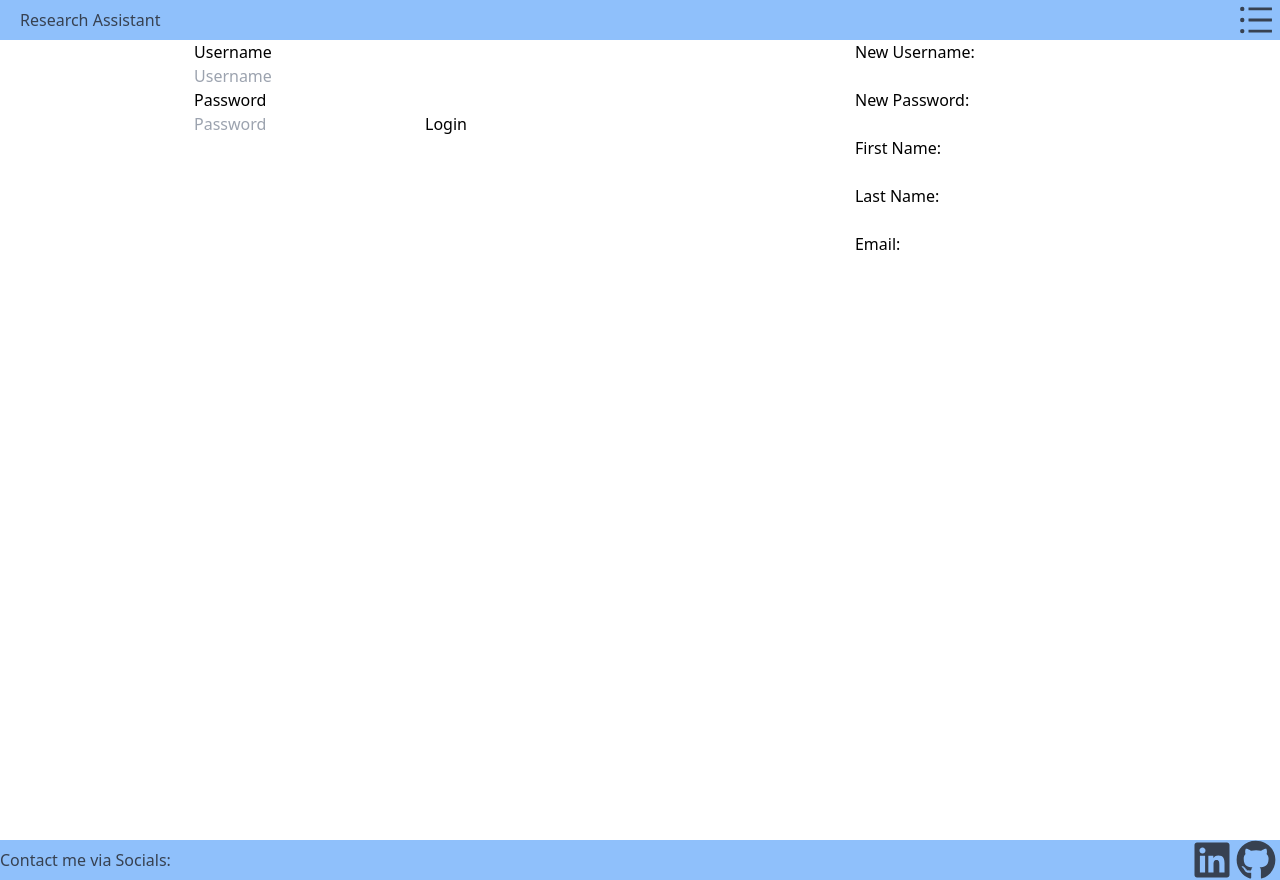
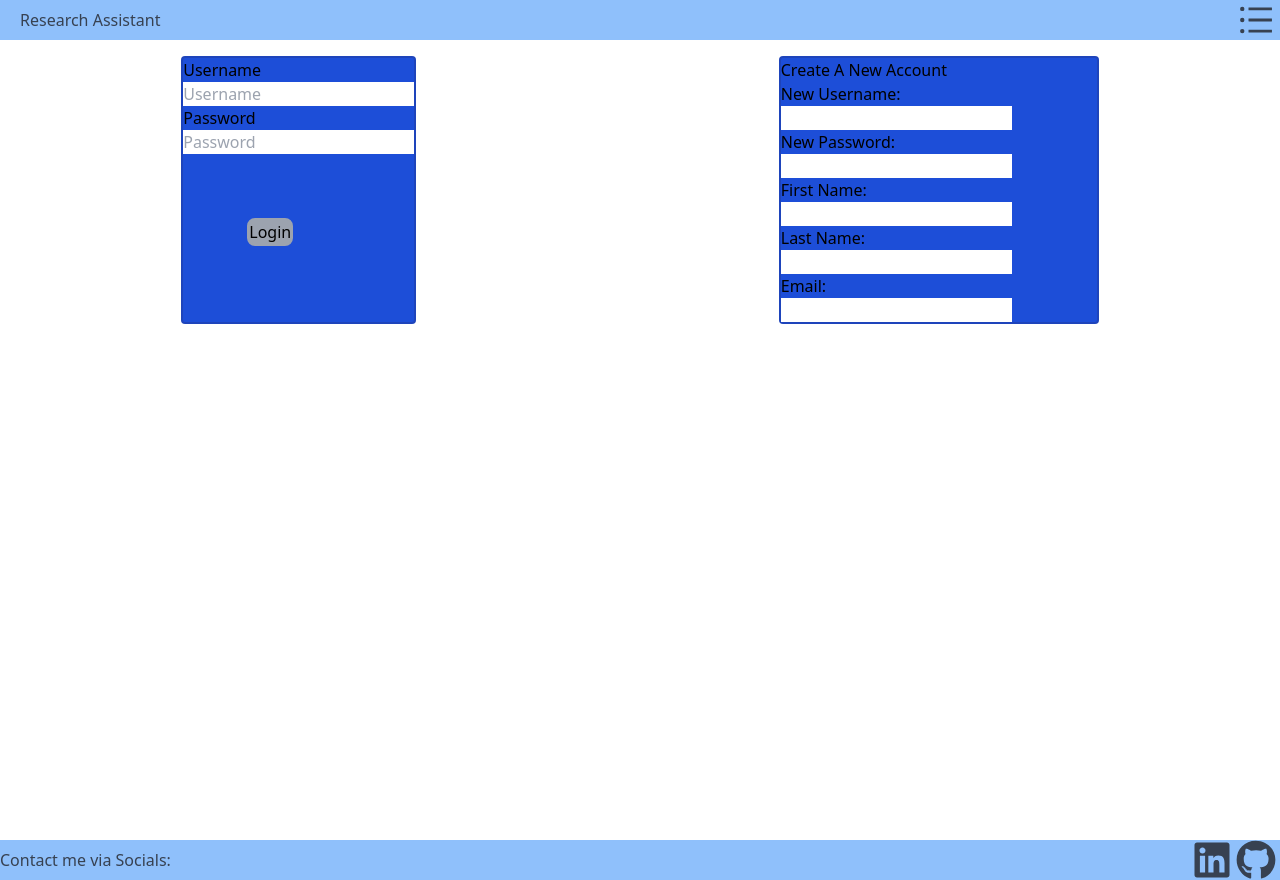
Before and after one commit to Ledan-bot/FARA, a React app: page / in a window 1280 px wide. Built offline with nearby package versions, Linux system fonts and the light colour scheme.

Commit message:
Need 2 Fix Style on Create Acc.

```diff
--- a/src/components/EntryPage/CreateAccount.jsx
+++ b/src/components/EntryPage/CreateAccount.jsx
@@ -28,7 +28,7 @@ export default function CreateAccount() {
 
   return (
     <>
-      <form>
+      <form className="flex-1 ">
         <p>New Username:</p>
         <input type='text' onChange={e => updateRegisterUsername(e.target.value)}/>
         <p>New Password:</p>
--- a/src/components/EntryPage/EntryPage.jsx
+++ b/src/components/EntryPage/EntryPage.jsx
@@ -11,10 +11,11 @@ export default function EntryPage() {
       <Header />
       <main className="h-screen">
         <section className="flex flex-wrap justify-around">
-          <section id="Login">
+          <section id="Login" className="m-4 bg-blue-700 border-2 border-solid border-blue-800 border-opacity-70 rounded ">
             <LoginForm />
           </section>
-          <section id="Create-Account">
+          <section id="Create-Account" className="flex flex-col justify-items-center m-4 w-80 bg-blue-700 border-2 border-solid border-blue-800 border-opacity-70 rounded ">
+            <h2 className="flex-1">Create A New Account</h2>
             <CreateAccount />
           </section>
         </section>
--- a/src/components/EntryPage/LoginForm.jsx
+++ b/src/components/EntryPage/LoginForm.jsx
@@ -33,7 +33,8 @@ export default function LoginForm() {
         <input type="text" placeholder="Username" onChange={e => updateLoginUsername(e.target.value)} />
         <p>Password</p>
         <input type='password' placeholder="Password" onChange={e => updateLoginPassword(e.target.value)} />
-        <button>Login</button>
+        <br/>
+        <button className="m-16 bg-gray-400 border-solid border-2 border-gray-400 rounded-lg">Login</button>
       </form>
     </>
   )
```
